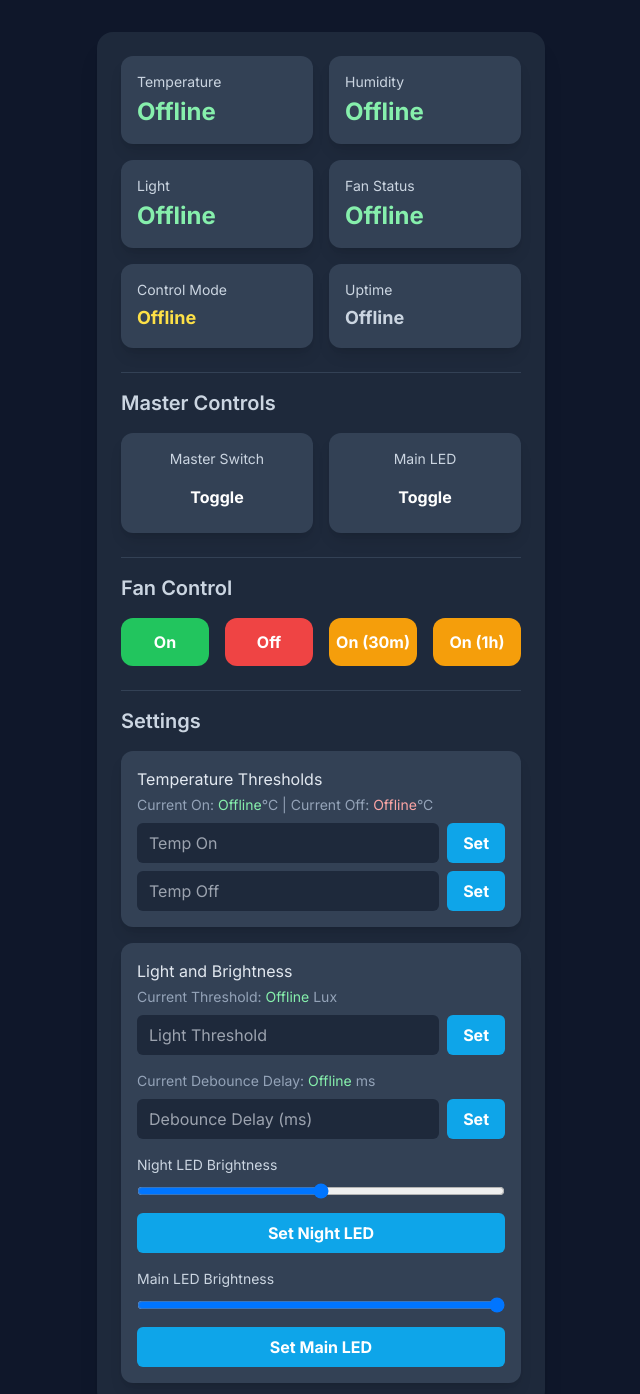
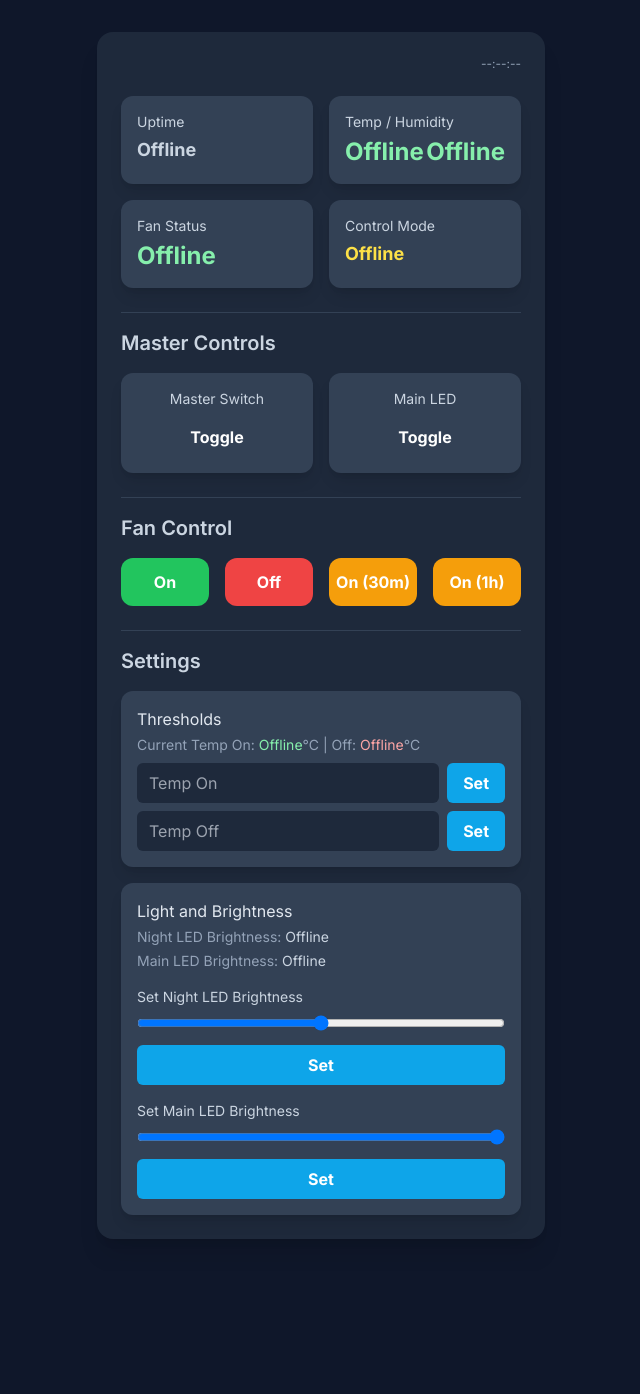
Before and after one commit to syazwansaidan93/room, a plain HTML site: page index.html in a window 1280 px wide. Shown: the top 1394 px of the page, without its empty margins (319-959 px from the left). After the commit the page ends 1271 px from the top, so only its background shows below. Drawn offline with nearby package versions, Linux system fonts and the light colour scheme; no server answers.

Commit message:
Update index.html

```diff
--- a/index.html
+++ b/index.html
@@ -20,20 +20,25 @@
 
     <div class="max-w-md mx-auto bg-slate-800 rounded-2xl shadow-xl p-6 space-y-6">
 
+        <!-- Current Time -->
+        <div class="text-right text-xs text-slate-400">
+            <p id="current-time">--:--:--</p>
+        </div>
 
         <!-- Status and Sensor Data -->
+        <div class="space-y-4">
+            <!-- Two-by-two grid for all four status cards -->
             <div class="grid grid-cols-2 gap-4">
                 <div class="bg-slate-700 p-4 rounded-xl shadow-lg">
-                <p class="text-sm text-slate-300">Temperature</p>
-                <p id="temperature" class="text-2xl font-bold text-green-300 mt-1">-- °C</p>
+                    <p class="text-sm text-slate-300">Uptime</p>
+                    <p id="uptime" class="text-lg font-bold text-slate-300 mt-1">--</p>
                 </div>
                 <div class="bg-slate-700 p-4 rounded-xl shadow-lg">
-                <p class="text-sm text-slate-300">Humidity</p>
-                <p id="humidity" class="text-2xl font-bold text-green-300 mt-1">-- %</p>
+                    <p class="text-sm text-slate-300">Temp / Humidity</p>
+                    <div class="flex justify-between items-end mt-1">
+                        <p id="temperature" class="text-2xl font-bold text-green-300">-- °C</p>
+                        <p id="humidity" class="text-2xl font-bold text-green-300">-- %</p>
                     </div>
-            <div class="bg-slate-700 p-4 rounded-xl shadow-lg">
-                <p class="text-sm text-slate-300">Light</p>
-                <p id="light" class="text-2xl font-bold text-green-300 mt-1">-- Lux</p>
                 </div>
                 <div class="bg-slate-700 p-4 rounded-xl shadow-lg">
                     <p class="text-sm text-slate-300">Fan Status</p>
@@ -43,9 +48,6 @@
                     <p class="text-sm text-slate-300">Control Mode</p>
                     <p id="control_mode" class="text-lg font-bold text-yellow-300 mt-1">--</p>
                 </div>
-            <div class="bg-slate-700 p-4 rounded-xl shadow-lg">
-                <p class="text-sm text-slate-300">Uptime</p>
-                <p id="uptime" class="text-lg font-bold text-slate-300 mt-1">--</p>
             </div>
         </div>
 
@@ -79,10 +81,11 @@
         <div class="pt-4 border-t border-slate-700">
             <h2 class="text-xl font-semibold text-slate-300 mb-4">Settings</h2>
             <div class="space-y-4">
-                <!-- Temperature Settings -->
+                <!-- Temperature and Humidity Settings -->
                 <div class="bg-slate-700 p-4 rounded-xl shadow-lg">
-                    <h3 class="font-medium text-slate-200">Temperature Thresholds</h3>
-                    <p class="text-sm text-slate-400 mt-1">Current On: <span id="tempOnValue" class="text-green-300">--</span>°C | Current Off: <span id="tempOffValue" class="text-red-300">--</span>°C</p>
+                    <h3 class="font-medium text-slate-200">Thresholds</h3>
+                    <p class="text-sm text-slate-400 mt-1">Current Temp On: <span id="tempOnValue" class="text-green-300">--</span>°C | Off: <span id="tempOffValue" class="text-red-300">--</span>°C</p>
+
                     <div class="flex items-center space-x-2 mt-2">
                         <input type="number" id="tempOnInput" placeholder="Temp On" class="w-full bg-slate-800 text-white rounded-md px-3 py-2">
                         <button onclick="setThreshold('/set-temp-on', 'tempOnInput')" class="bg-sky-500 hover:bg-sky-600 active:bg-sky-700 text-white py-2 px-4 rounded-md font-bold">Set</button>
@@ -96,28 +99,17 @@
                 <!-- Light Settings -->
                 <div class="bg-slate-700 p-4 rounded-xl shadow-lg">
                     <h3 class="font-medium text-slate-200">Light and Brightness</h3>
-                    <p class="text-sm text-slate-400 mt-1">Current Threshold: <span id="lightThresholdValue" class="text-green-300">--</span> Lux</p>
-                    <div class="flex items-center space-x-2 mt-2">
-                        <input type="number" id="lightThresholdInput" placeholder="Light Threshold" class="w-full bg-slate-800 text-white rounded-md px-3 py-2">
-                        <button onclick="setThreshold('/set-light-threshold', 'lightThresholdInput')" class="bg-sky-500 hover:bg-sky-600 active:bg-sky-700 text-white py-2 px-4 rounded-md font-bold">Set</button>
-                    </div>
-
-                    <!-- Debounce Delay Section -->
-                    <p class="text-sm text-slate-400 mt-4">Current Debounce Delay: <span id="debounceDelayValue" class="text-green-300">--</span> ms</p>
-                    <div class="flex items-center space-x-2 mt-2">
-                        <input type="number" id="debounceDelayInput" placeholder="Debounce Delay (ms)" class="w-full bg-slate-800 text-white rounded-md px-3 py-2">
-                        <button onclick="setThreshold('/set-debounce-delay', 'debounceDelayInput')" class="bg-sky-500 hover:bg-sky-600 active:bg-sky-700 text-white py-2 px-4 rounded-md font-bold">Set</button>
-                    </div>
-
+                    <p class="text-sm text-slate-400 mt-1">Night LED Brightness: <span id="night_led_brightness_level" class="text-slate-300">-- %</span></p>
+                    <p class="text-sm text-slate-400 mt-1">Main LED Brightness: <span id="main_led_brightness_level" class="text-slate-300">-- %</span></p>
                     <div class="mt-4">
-                        <label for="nightLedSlider" class="block text-sm text-slate-300">Night LED Brightness</label>
+                        <label for="nightLedSlider" class="block text-sm text-slate-300">Set Night LED Brightness</label>
                         <input type="range" id="nightLedSlider" min="0" max="8191" value="4096" class="w-full mt-2">
-                        <button onclick="setBrightness('/set-brightness', 'nightLedSlider')" class="w-full bg-sky-500 hover:bg-sky-600 active:bg-sky-700 text-white py-2 rounded-md font-bold mt-2">Set Night LED</button>
+                        <button onclick="setBrightness('/set-brightness', 'nightLedSlider')" class="w-full bg-sky-500 hover:bg-sky-600 active:bg-sky-700 text-white py-2 rounded-md font-bold mt-2">Set</button>
                     </div>
                     <div class="mt-4">
-                        <label for="mainLedSlider" class="block text-sm text-slate-300">Main LED Brightness</label>
+                        <label for="mainLedSlider" class="block text-sm text-slate-300">Set Main LED Brightness</label>
                         <input type="range" id="mainLedSlider" min="0" max="8191" value="8191" class="w-full mt-2">
-                        <button onclick="setBrightness('/set-main-led-brightness', 'mainLedSlider')" class="w-full bg-sky-500 hover:bg-sky-600 active:bg-sky-700 text-white py-2 rounded-md font-bold mt-2">Set Main LED</button>
+                        <button onclick="setBrightness('/set-main-led-brightness', 'mainLedSlider')" class="w-full bg-sky-500 hover:bg-sky-600 active:bg-sky-700 text-white py-2 rounded-md font-bold mt-2">Set</button>
                     </div>
                 </div>
             </div>
@@ -129,18 +121,18 @@
         const proxyBaseUrl = "/api.php";
 
         const uiElements = {
+            currentTime: document.getElementById("current-time"),
             temperature: document.getElementById("temperature"),
             humidity: document.getElementById("humidity"),
-            light: document.getElementById("light"),
             fan_status: document.getElementById("fan_status"),
             control_mode: document.getElementById("control_mode"),
             uptime: document.getElementById("uptime"),
+            night_led_brightness_level: document.getElementById("night_led_brightness_level"),
+            main_led_brightness_level: document.getElementById("main_led_brightness_level"),
             toggleMasterSwitchBtn: document.getElementById("toggle-master-switch-btn"),
             toggleMainLedBtn: document.getElementById("toggle-main-led-btn"),
             tempOnValue: document.getElementById("tempOnValue"),
-            tempOffValue: document.getElementById("tempOffValue"),
-            lightThresholdValue: document.getElementById("lightThresholdValue"),
-            debounceDelayValue: document.getElementById("debounceDelayValue")
+            tempOffValue: document.getElementById("tempOffValue")
         };
 
         async function fetchData() {
@@ -154,7 +146,7 @@
             } catch (error) {
                 console.error("Could not fetch data:", error);
                 for (const key in uiElements) {
-                    if (uiElements[key] && key !== 'toggleMasterSwitchBtn' && key !== 'toggleMainLedBtn' && uiElements[key].tagName !== 'INPUT') {
+                    if (uiElements[key] && key !== 'toggleMasterSwitchBtn' && key !== 'toggleMainLedBtn' && uiElements[key].tagName !== 'INPUT' && key !== 'currentTime') {
                         uiElements[key].textContent = "Offline";
                     }
                 }
@@ -164,20 +156,40 @@
         function updateUI(data) {
             uiElements.temperature.textContent = `${data.temperature}°C`;
             uiElements.humidity.textContent = `${data.humidity}%`;
-            uiElements.light.textContent = `${data.light} Lux`;
             uiElements.fan_status.textContent = data.gpio_status === "on" ? "ON" : "OFF";
             uiElements.fan_status.classList.toggle('text-green-300', data.gpio_status === "on");
             uiElements.fan_status.classList.toggle('text-red-300', data.gpio_status === "off");
             uiElements.control_mode.textContent = data.control_mode;
-            uiElements.uptime.textContent = `${Math.floor(data.uptime_seconds / 60)} min`;
+
+            // Set current time from JSON data
+            if (data.current_time) {
+                const timePart = data.current_time.split(' ')[1];
+                uiElements.currentTime.textContent = timePart;
+            } else {
+                uiElements.currentTime.textContent = '--:--:--';
+            }
+
+            // Calculate and format uptime with labels
+            const totalSeconds = data.uptime_seconds;
+            const days = Math.floor(totalSeconds / (3600 * 24));
+            const hours = Math.floor((totalSeconds % (3600 * 24)) / 3600);
+            const minutes = Math.floor((totalSeconds % 3600) / 60);
+
+            const formattedUptime =
+                String(days).padStart(2, '0') + 'd ' +
+                String(hours).padStart(2, '0') + 'h ' +
+                String(minutes).padStart(2, '0') + 'm';
+
+            uiElements.uptime.textContent = formattedUptime;
+
+            uiElements.night_led_brightness_level.textContent = `${data.night_led_brightness_level.toFixed(1)} %`;
+            uiElements.main_led_brightness_level.textContent = `${data.main_led_brightness_level.toFixed(1)} %`;
 
             uiElements.tempOnValue.textContent = data.temp_on_threshold;
             uiElements.tempOffValue.textContent = data.temp_off_threshold;
-            uiElements.lightThresholdValue.textContent = data.light_threshold;
-            uiElements.debounceDelayValue.textContent = data.debounce_delay_ms;
 
             const masterSwitchBtn = uiElements.toggleMasterSwitchBtn;
-            masterSwitchBtn.classList.remove('bg-rose-500', 'hover:bg-rose-600', 'active:bg-rose-700', 'bg-green-500', 'hover:bg-green-600', 'active:bg-green-700', 'bg-red-500', 'hover:bg-red-600', 'active:bg-red-700');
+            masterSwitchBtn.classList.remove('bg-green-500', 'hover:bg-green-600', 'active:bg-green-700', 'bg-red-500', 'hover:bg-red-600', 'active:bg-red-700');
             if (data.master_switch_state === "on") {
                 masterSwitchBtn.classList.add('bg-green-500', 'hover:bg-green-600', 'active:bg-green-700');
             } else {
@@ -185,15 +197,13 @@
             }
 
             const mainLedBtn = uiElements.toggleMainLedBtn;
-            mainLedBtn.classList.remove('bg-sky-500', 'hover:bg-sky-600', 'active:bg-sky-700', 'bg-green-500', 'hover:bg-green-600', 'active:bg-green-700', 'bg-red-500', 'hover:bg-red-600', 'active:bg-red-700', 'bg-slate-400', 'hover:bg-slate-500', 'active:bg-slate-600');
-            if (data.master_switch_state === "on") {
-                if (data.main_led_status === "on") {
+            mainLedBtn.classList.remove('bg-green-500', 'hover:bg-green-600', 'active:bg-green-700', 'bg-red-500', 'hover:bg-red-600', 'active:bg-red-700', 'bg-slate-500', 'hover:bg-slate-600', 'active:bg-slate-700');
+            if (data.master_switch_state === "off") {
+                mainLedBtn.classList.add('bg-slate-500', 'hover:bg-slate-600', 'active:bg-slate-700');
+            } else if (data.main_led_status === "on") {
                 mainLedBtn.classList.add('bg-green-500', 'hover:bg-green-600', 'active:bg-green-700');
             } else {
                 mainLedBtn.classList.add('bg-red-500', 'hover:bg-red-600', 'active:bg-red-700');
-                }
-            } else {
-                mainLedBtn.classList.add('bg-slate-400', 'hover:bg-slate-500', 'active:bg-slate-600');
             }
         }
 
```
Lines whose indentation alone changed are shown as unchanged.
